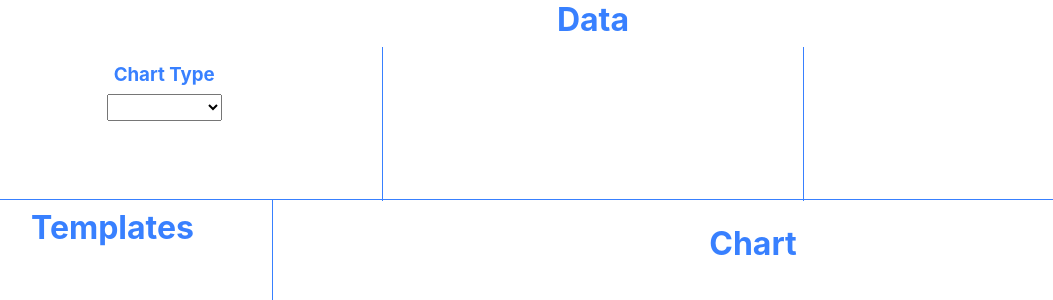
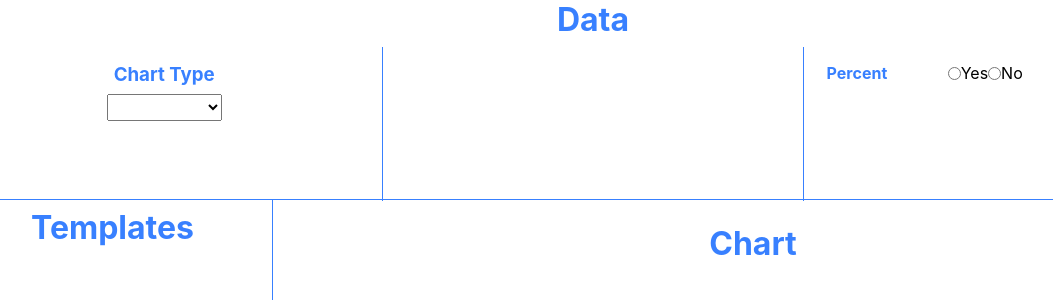
Before and after one commit to michaelcalvinwood/instant-charts, a React (Create React App) app: page / in a window 1280 px wide. Shown: the top 300 px of the page, without its empty margins (47-1100 px from the left). Built offline with nearby package versions, Linux system fonts and the light colour scheme.

Commit message:
added boolean Input

```diff
--- a/src/Components/Data.jsx
+++ b/src/Components/Data.jsx
@@ -533,7 +533,7 @@ function Data({option, updateOption}) {
                 { !option.info.chartType && <h3 className='Data__chart-type-header'>Chart Type</h3> }
                 <Input
                     type='select'
-                    selectKey='chartType'
+                    key='chartType'
                     selectValues={['', 'bar', 'line', 'pie', 'grouped bar']}
                     option={option}
                     updateOption={updateOption}
@@ -583,8 +583,14 @@ function Data({option, updateOption}) {
                 }
             </div>
             <div className="Data__section-right">
-
-
+                <Input
+                    label="Percent"
+                    type="boolean"
+                    key="percentFlag"
+                    option={option}
+                    updateOption={updateOption}
+                    optionPath='info.percentFlag'
+                />
             </div>
          </div>
 
--- a/src/Components/Input.jsx
+++ b/src/Components/Input.jsx
@@ -2,7 +2,7 @@ import './Input.scss';
 import React from 'react';
 import { get, set, cloneDeep, clone } from 'lodash';
 
-function Input({type, option, optionPath, updateOption, placeholder, width, label, selectKey, selectValues}) {
+function Input({type, option, optionPath, updateOption, placeholder, width, label, key, selectValues}) {
 
     const capitalizeAllWords = sentence => {
         const words = sentence.split(" ");
@@ -61,6 +61,22 @@ function Input({type, option, optionPath, updateOption, placeholder, width, labe
                     />
                 </div>
           )
+          case 'boolean':
+            return (
+                <div className="input__container input__container--left"
+                    style={{
+                        width: width ? width : '100%'
+                    }}
+                >
+                    { label && <div className='input__label'>{label}</div>
+                    }
+                    <input type="radio" id={`${key}_yes`} name={`${key}_yes`} value="yes" />
+                    <label for={`${key}_yes`}>Yes</label>
+                    <input type="radio" id={`${key}_no`} name={`${key}_no`} value="CSS" />
+                    <label for={`${key}_no`}>No</label>
+
+                </div>
+            )
         case 'select':
             return (
                 <div className="input__container"
@@ -82,7 +98,7 @@ function Input({type, option, optionPath, updateOption, placeholder, width, labe
                     >
                     {
                         selectValues.map(value => {
-                            return <option key={selectKey + '-' + value} value={value}>{capitalizeAllWords(value)}</option>
+                            return <option key={key + '-' + value} value={value}>{capitalizeAllWords(value)}</option>
                         })
                     }
                     </select>
--- a/src/Components/Input.scss
+++ b/src/Components/Input.scss
@@ -4,6 +4,10 @@
         justify-content: space-between;
         align-items: center;
         margin-bottom: .5rem;
+
+        &--left {
+            justify-content: flex-start;
+        }
     }
     &__textarea {
         width: 100%;
```
Lines whose indentation alone changed are shown as unchanged.
